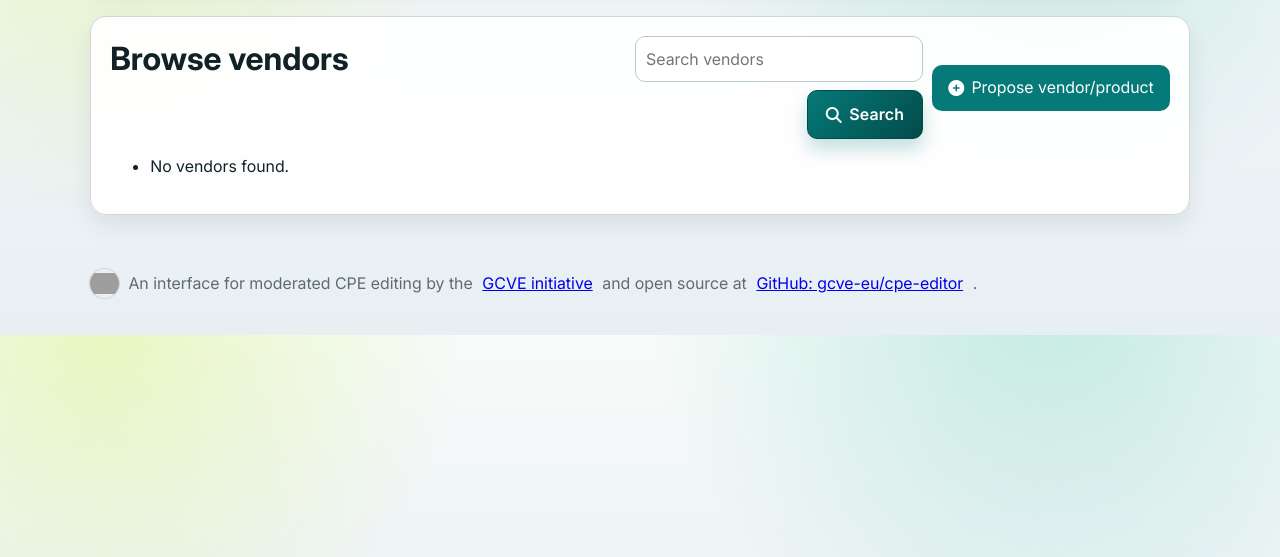
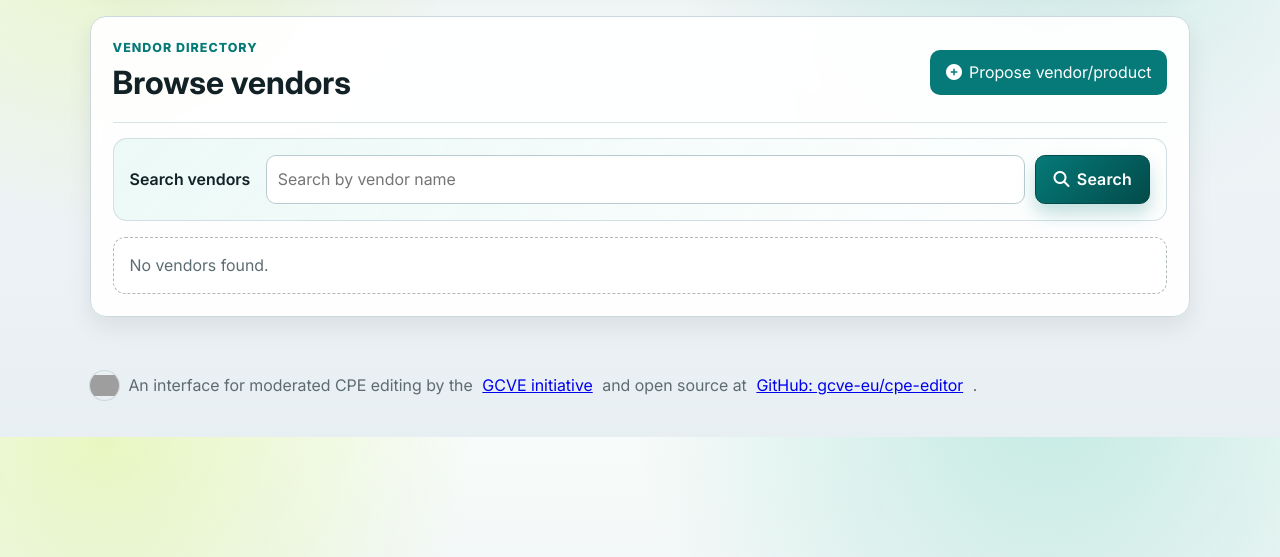
Before and after one commit to gcve-eu/cpe-editor, a Flask app: page /vendors in a window 1280 px wide. Shown: the part 141-698 px from the top of the page. Run offline with Flask 3, Linux system fonts and the light colour scheme; some libraries are stand-ins or nearby versions; grey boxes are pictures that could not be loaded.

Commit message:
Tidy vendors page layout

```diff
--- a/app/templates/base.html
+++ b/app/templates/base.html
@@ -370,18 +370,89 @@
       white-space: nowrap;
       border: 0;
     }
-    .vendor-header-actions {
-      justify-content: flex-end;
+    .eyebrow {
+      margin: 0 0 .2rem;
+      color: var(--primary);
+      font-size: .78rem;
+      font-weight: 800;
+      letter-spacing: .08em;
+      text-transform: uppercase;
+    }
+    .vendors-card {
+      padding: 1.35rem;
+    }
+    .vendors-page-header {
+      align-items: center;
+      padding-bottom: 1rem;
+      border-bottom: 1px solid rgba(203, 217, 221, .72);
     }
     .vendor-search-form {
+      display: grid;
+      grid-template-columns: minmax(7rem, auto) minmax(0, 1fr);
+      gap: .75rem 1rem;
+      align-items: center;
+      padding: 1rem;
+      margin: 0 0 1rem;
+      border: 1px solid rgba(203, 217, 221, .82);
+      border-radius: 14px;
+      background: linear-gradient(135deg, rgba(228, 247, 244, .72) 0%, rgba(255, 255, 255, .78) 100%);
+    }
+    .vendor-search-form label {
+      margin: 0;
+    }
+    .vendor-search-controls {
       display: flex;
-      flex-wrap: wrap;
-      justify-content: flex-end;
-      align-items: center;
-      gap: .5rem;
+      gap: .6rem;
+      align-items: stretch;
+      min-width: 0;
     }
     .vendor-search-form input[type="search"] {
-      width: min(100%, 18rem);
+      flex: 1 1 18rem;
+      min-width: 12rem;
+    }
+    .vendor-results-meta {
+      display: flex;
+      justify-content: space-between;
+      align-items: center;
+      gap: .75rem;
+      flex-wrap: wrap;
+      margin: .75rem 0;
+    }
+    .vendor-results-meta p {
+      margin: 0;
+    }
+    .vendor-list {
+      display: grid;
+      gap: .6rem;
+      padding: 0;
+      margin: 1rem 0 0;
+      list-style: none;
+    }
+    .vendor-list-item {
+      display: flex;
+      justify-content: space-between;
+      align-items: center;
+      gap: .85rem;
+      padding: .75rem .85rem;
+      border: 1px solid rgba(203, 217, 221, .86);
+      border-radius: 12px;
+      background: rgba(255, 255, 255, .72);
+    }
+    .vendor-list-item:hover {
+      border-color: rgba(5, 122, 120, .42);
+      background: #f5fbfa;
+    }
+    .vendor-list-link {
+      font-weight: 650;
+      text-decoration-thickness: .08em;
+      text-underline-offset: .18em;
+    }
+    .vendor-empty-state {
+      padding: 1rem;
+      color: var(--muted);
+      border: 1px dashed rgba(64, 88, 94, .42);
+      border-radius: 12px;
+      background: rgba(255, 255, 255, .64);
     }
     table { width: 100%; border-collapse: collapse; }
     th, td { text-align: left; padding: .8rem .75rem; border-bottom: 1px solid #e6e9ef; vertical-align: top; }
@@ -491,6 +562,15 @@
       nav .brand-logo {
         width: 2.05rem;
         height: 2.05rem;
+      }
+      .vendor-search-form {
+        grid-template-columns: 1fr;
+      }
+      .vendor-search-controls {
+        flex-wrap: wrap;
+      }
+      .vendor-search-controls input[type="search"] {
+        flex-basis: 100%;
       }
       thead th { position: static; }
     }
--- a/app/templates/vendors.html
+++ b/app/templates/vendors.html
@@ -1,23 +1,27 @@
 {% extends "base.html" %}
 {% block title %}Browse Vendors{% endblock %}
 {% block content %}
-<div class="card">
-  <div class="page-header">
-    <h1>Browse vendors</h1>
-    <div class="action-row vendor-header-actions">
-      <form method="get" class="vendor-search-form" role="search" aria-label="Search vendors">
-        <label class="visually-hidden" for="vendor-search">Search vendors</label>
-        <input id="vendor-search" name="q" type="search" value="{{ vendor_q }}" placeholder="Search vendors">
-        <button class="search-submit" type="submit"><i class="fa-solid fa-magnifying-glass" aria-hidden="true"></i><span>Search</span></button>
-        {% if vendor_q %}
-          <a class="button secondary" href="{{ url_for('main.vendors') }}">Clear</a>
-        {% endif %}
-      </form>
-      <a class="button" href="{{ url_for('main.proposal_new') }}"><i class="fa-solid fa-circle-plus" aria-hidden="true"></i>Propose vendor/product</a>
+<div class="card vendors-card">
+  <div class="page-header vendors-page-header">
+    <div>
+      <p class="eyebrow">Vendor directory</p>
+      <h1>Browse vendors</h1>
     </div>
+    <a class="button" href="{{ url_for('main.proposal_new') }}"><i class="fa-solid fa-circle-plus" aria-hidden="true"></i>Propose vendor/product</a>
   </div>
+
+  <form method="get" class="vendor-search-form" role="search" aria-label="Search vendors">
+    <label for="vendor-search">Search vendors</label>
+    <div class="vendor-search-controls">
+      <input id="vendor-search" name="q" type="search" value="{{ vendor_q }}" placeholder="Search by vendor name">
+      <button class="search-submit" type="submit"><i class="fa-solid fa-magnifying-glass" aria-hidden="true"></i><span>Search</span></button>
+      {% if vendor_q %}
+        <a class="button secondary" href="{{ url_for('main.vendors') }}">Clear</a>
+      {% endif %}
+    </div>
+  </form>
   {% if vendors %}
-    <div class="muted">
+    <div class="muted vendor-results-meta">
       <p>
         Page {{ vendor_page }} of {{ vendor_total_pages }}
         {% if vendor_q %}
@@ -38,10 +42,10 @@
       </div>
     </div>
   {% endif %}
-  <ul>
+  <ul class="vendor-list">
     {% for vendor in vendors %}
-      <li>
-        <a href="{{ url_for('main.vendor_detail', vendor_uuid=vendor.uuid) }}">{{ vendor.title or vendor.name }}</a>
+      <li class="vendor-list-item">
+        <a class="vendor-list-link" href="{{ url_for('main.vendor_detail', vendor_uuid=vendor.uuid) }}">{{ vendor.title or vendor.name }}</a>
         <button
           type="button"
           class="button secondary icon-button js-export-json"
@@ -54,11 +58,11 @@
         </button>
       </li>
     {% else %}
-      <li>No vendors found{% if vendor_q %} for <strong>{{ vendor_q }}</strong>{% endif %}.</li>
+      <li class="vendor-empty-state">No vendors found{% if vendor_q %} for <strong>{{ vendor_q }}</strong>{% endif %}.</li>
     {% endfor %}
   </ul>
   {% if vendors and (vendor_has_prev or vendor_has_next) %}
-    <div class="muted">
+    <div class="muted vendor-results-meta">
       <p>
         Page {{ vendor_page }} of {{ vendor_total_pages }}
         {% if vendor_q %}
```
